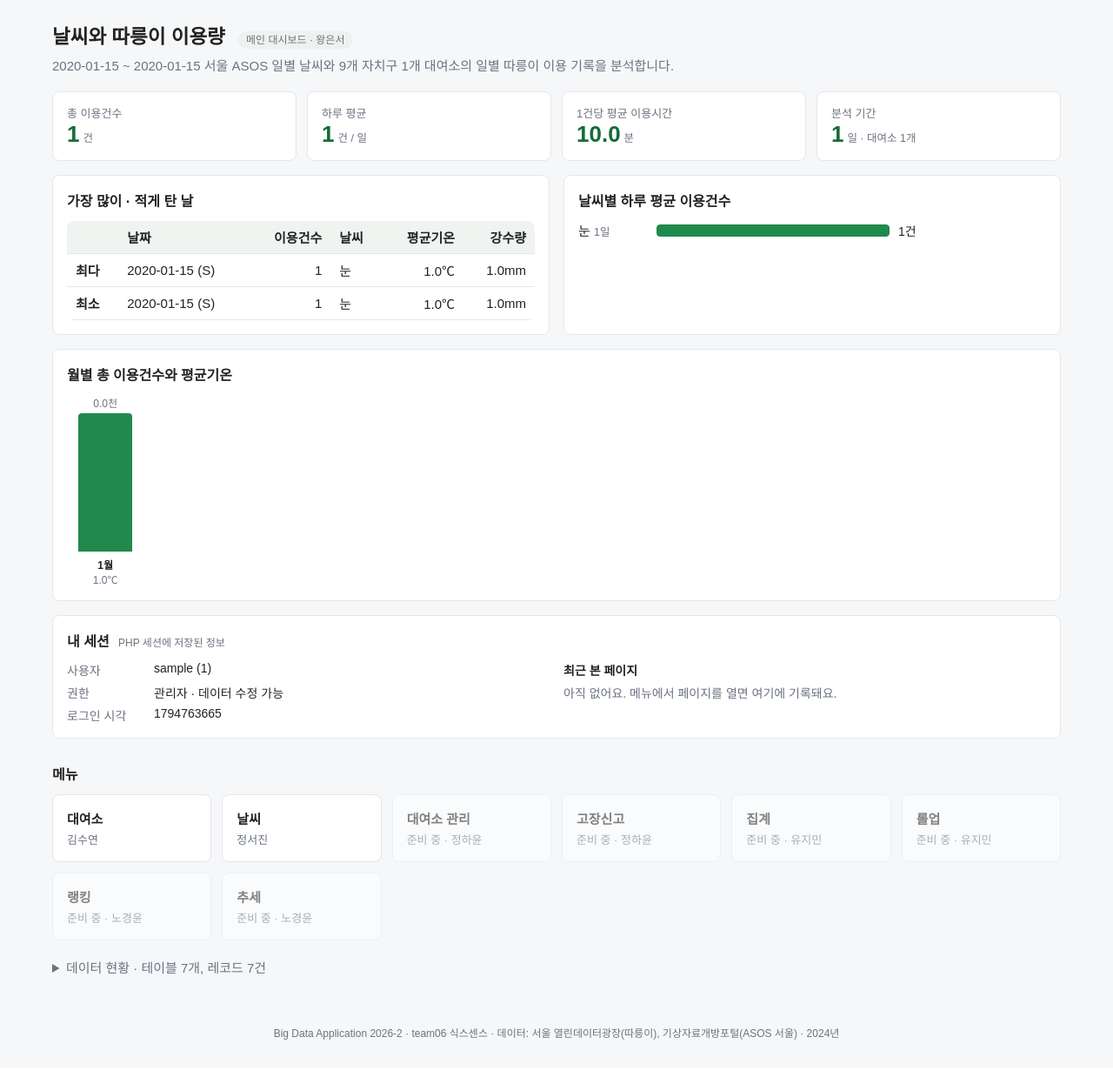
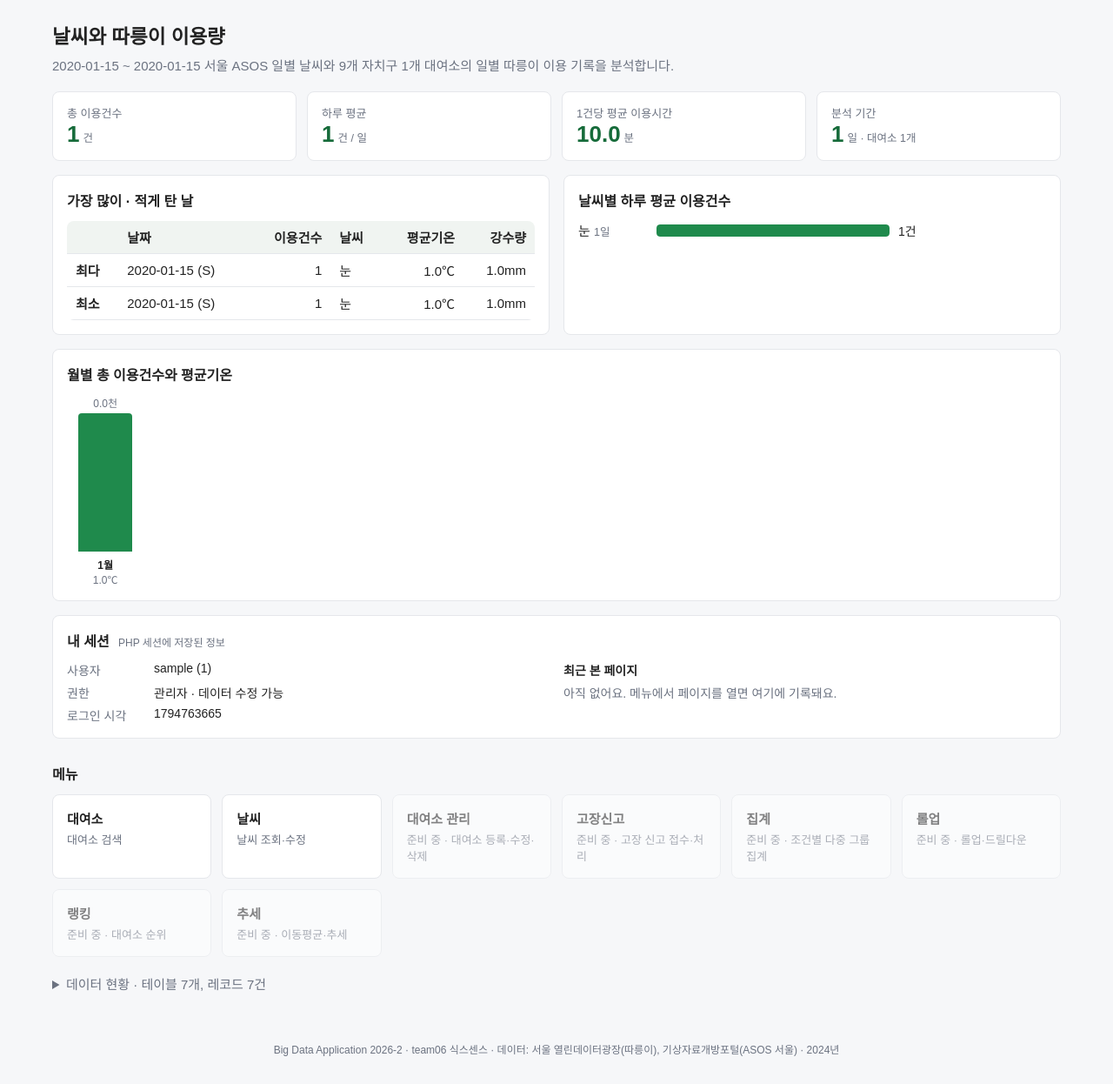
Before and after one commit to hayun524/BigDataApplication_2026_2, a PHP site: page / in a window 1280 px wide. Shown: the part 91-1337 px from the top of the page at 87% size. Before the commit the page ends 1286 px from the top, so only its background shows below. Run offline with PHP 8.4, Linux system fonts and the light colour scheme; the visitor is signed in with stand-in values (Sample User, id 1); tables that the repository leaves empty hold one stand-in row (values such as "Sample post").

Commit message:
refactor(common): 화면에서 담당자 이름 제거, 메뉴 카드에 기능 설명 표시

```diff
--- a/assets/css/style.css
+++ b/assets/css/style.css
@@ -131,10 +131,6 @@ h3 { margin: 0 0 12px; font-size: 16px; }
 .month-label { margin-top: 6px; font-weight: 600; }
 .month-temp { color: var(--muted); }
 
-/* 메인 대시보드 담당 표시 */
-.owner-tag { font-size: 12px; font-weight: 400; color: var(--muted); background: #eef2ef;
-  border-radius: 999px; padding: 3px 10px; margin-left: 8px; vertical-align: middle; }
-
 /* 내 세션 */
 .session-panel h3 small { color: var(--muted); font-weight: 400; font-size: 12px; margin-left: 6px; }
 .session-grid { display: grid; grid-template-columns: 1fr 1fr; gap: 16px; }
--- a/header.php
+++ b/header.php
@@ -26,19 +26,20 @@ if (empty($_SESSION['user_id'])) {
 }
 
 // ---------------------------------------------------------------------
-// 작성자: 왕은서 — 메뉴 목록 (파일명 => [메뉴 이름, 담당])
+// 작성자: 왕은서 — 메뉴 목록 (파일명 => [메뉴 이름, 짧은 설명])
 //   아직 없는 파일은 회색으로 표시만 하고 링크는 걸지 않는다.
+//   담당자 이름은 화면에 표시하지 않는다 (팀 합의: 보고서·PPT에만 표기, 코드에는 작성자 주석)
 // ---------------------------------------------------------------------
 $MENU = [
-    'index.php'          => ['홈',        '왕은서'],
-    'station_list.php'   => ['대여소',    '김수연'],
-    'weather_manage.php' => ['날씨',      '정서진'],
-    'station_form.php'   => ['대여소 관리', '정하윤'],
-    'report.php'         => ['고장신고',  '정하윤'],
-    'aggregate.php'      => ['집계',      '유지민'],
-    'rollup.php'         => ['롤업',      '유지민'],
-    'ranking.php'        => ['랭킹',      '노경윤'],
-    'window.php'         => ['추세',      '노경윤'],
+    'index.php'          => ['홈',          '요약 통계'],
+    'station_list.php'   => ['대여소',      '대여소 검색'],
+    'weather_manage.php' => ['날씨',        '날씨 조회·수정'],
+    'station_form.php'   => ['대여소 관리', '대여소 등록·수정·삭제'],
+    'report.php'         => ['고장신고',    '고장 신고 접수·처리'],
+    'aggregate.php'      => ['집계',        '조건별 다중 그룹 집계'],
+    'rollup.php'         => ['롤업',        '롤업·드릴다운'],
+    'ranking.php'        => ['랭킹',        '대여소 순위'],
+    'window.php'         => ['추세',        '이동평균·추세'],
 ];
 
 // ---------------------------------------------------------------------
@@ -81,11 +82,11 @@ $login_time = isset($_SESSION['login_at']) ? substr($_SESSION['login_at'], 11, 5
     </div>
   </div>
   <nav class="menu">
-    <?php foreach ($MENU as $file => [$label, $owner]): ?>
+    <?php foreach ($MENU as $file => [$label, $desc]): ?>
       <?php if (file_exists(__DIR__ . '/' . $file)): ?>
         <a href="<?= $file ?>" class="<?= $file === $current_page ? 'active' : '' ?>"><?= $label ?></a>
       <?php else: ?>
-        <span class="todo" title="준비 중 (<?= $owner ?>)"><?= $label ?></span>
+        <span class="todo" title="준비 중"><?= $label ?></span>
       <?php endif; ?>
     <?php endforeach; ?>
   </nav>
--- a/index.php
+++ b/index.php
@@ -119,7 +119,7 @@ $count_total = array_sum($counts);
 $fmt = function ($n, $dec = 0) { return number_format((float)$n, $dec); };
 ?>
 <main class="container">
-  <h2>날씨와 따릉이 이용량 <span class="owner-tag">메인 대시보드 · 왕은서</span></h2>
+  <h2>날씨와 따릉이 이용량</h2>
   <p class="lead">
     <?= idx_h($summary['first_date']) ?> ~ <?= idx_h($summary['last_date']) ?> 서울 ASOS 일별 날씨와
     9개 자치구 <?= (int)$summary['stations'] ?>개 대여소의 일별 따릉이 이용 기록을 분석합니다.
@@ -214,11 +214,11 @@ $fmt = function ($n, $dec = 0) { return number_format((float)$n, $dec); };
   <!-- 메뉴 -->
   <h3>메뉴</h3>
   <div class="cards">
-    <?php foreach ($MENU as $file => [$label, $owner]): if ($file === 'index.php') continue; ?>
+    <?php foreach ($MENU as $file => [$label, $desc]): if ($file === 'index.php') continue; ?>
       <?php if (file_exists(__DIR__ . '/' . $file)): ?>
-        <a class="card" href="<?= $file ?>"><strong><?= $label ?></strong><span><?= $owner ?></span></a>
+        <a class="card" href="<?= $file ?>"><strong><?= $label ?></strong><span><?= $desc ?></span></a>
       <?php else: ?>
-        <div class="card todo"><strong><?= $label ?></strong><span>준비 중 · <?= $owner ?></span></div>
+        <div class="card todo"><strong><?= $label ?></strong><span>준비 중 · <?= $desc ?></span></div>
       <?php endif; ?>
     <?php endforeach; ?>
   </div>
```
